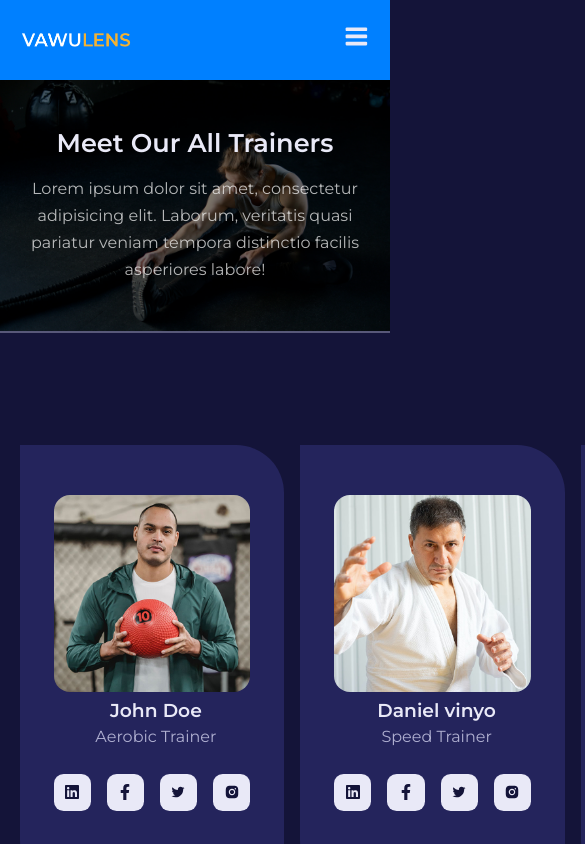
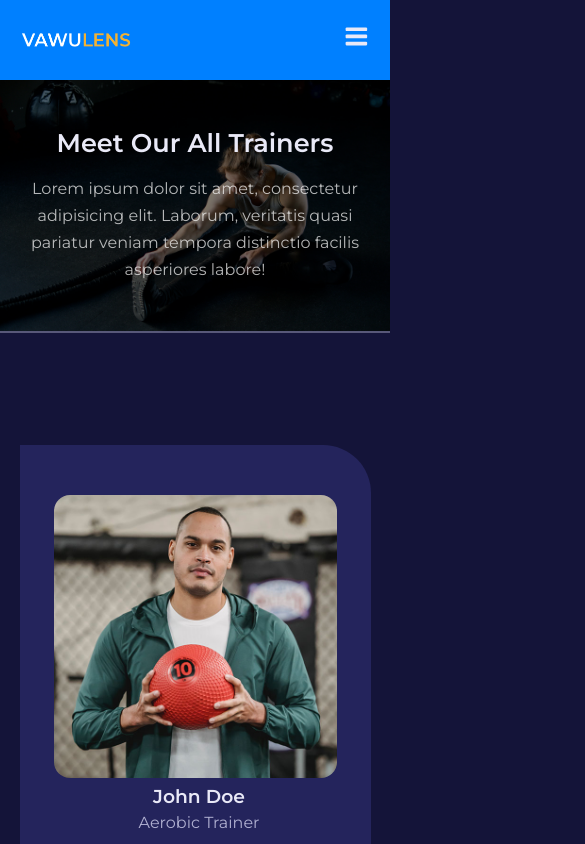
Before and after one commit to Shubham-Kumar-Mca/Nobelium-First-GYM-Project, a React (Vite) app in the folder nobelium-gym-project/: page /trainerall in a window 390 px wide. Shown: the top 844 px of the page, 585 px wide, since content can reach past the window. Built offline with nearby package versions, Linux system fonts and the light colour scheme.

Commit message:
Tranner Part Done

```diff
--- a/nobelium-gym-project/src/components/trainer/trainer.css
+++ b/nobelium-gym-project/src/components/trainer/trainer.css
@@ -61,3 +61,35 @@
     border-color: var(--color-primary-variant);
     background-color: var(--color-secoundary);
 }
+
+
+
+
+/*MEDIA QUERIES (medium screens)*/
+@media screen and (max-width : 1024px){
+    .trainers__wrapper{
+        grid-template-columns: repeat(3,1fr);
+    }
+    .mt{
+        grid-template-columns: repeat(2,1fr)
+    }
+    .ma {
+        justify-content: center;
+    }
+
+}
+
+
+/*MEDIA QUERIES (small screens)*/
+@media screen and (max-width : 600px){
+    .trainers__wrapper{
+        grid-template-columns: 1fr 1fr;
+    }
+    .mt{
+        grid-template-columns: 1fr;
+    }
+    .ma {
+        justify-content: center;
+    }
+
+}
```
